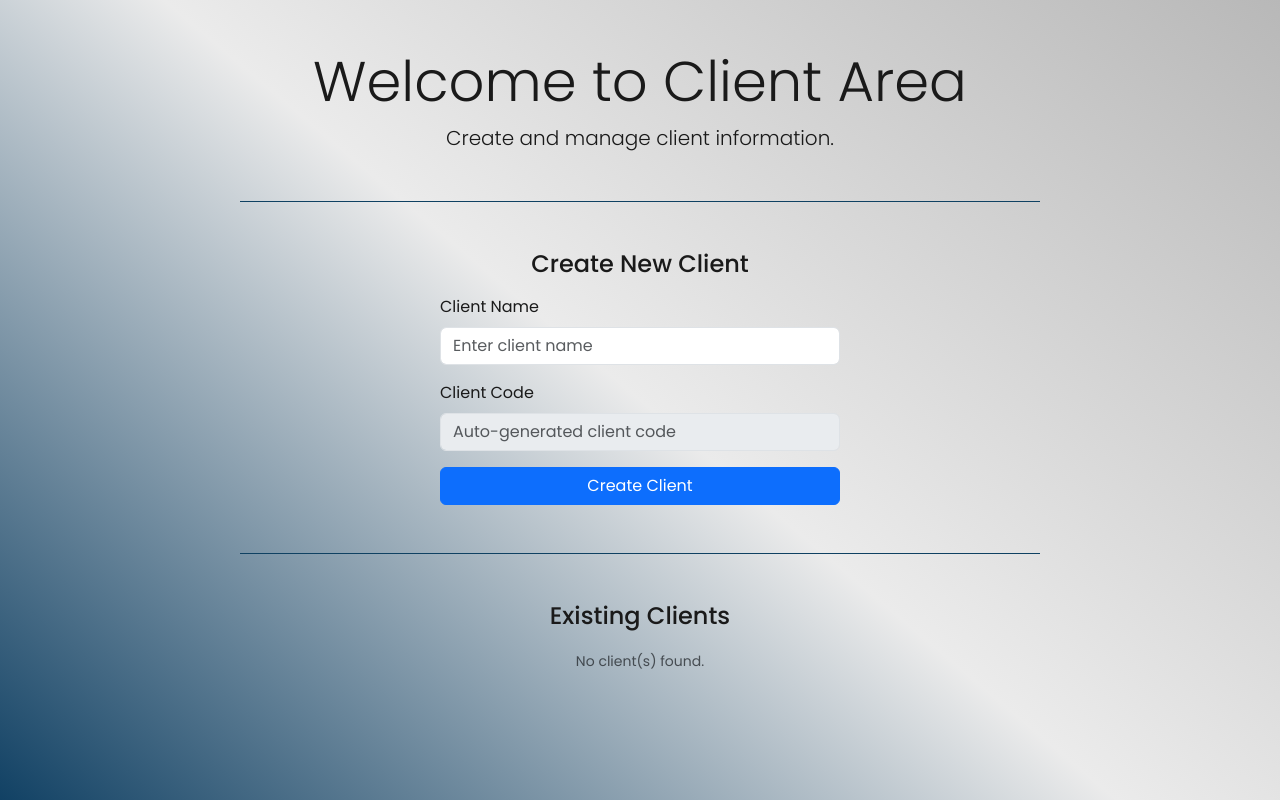
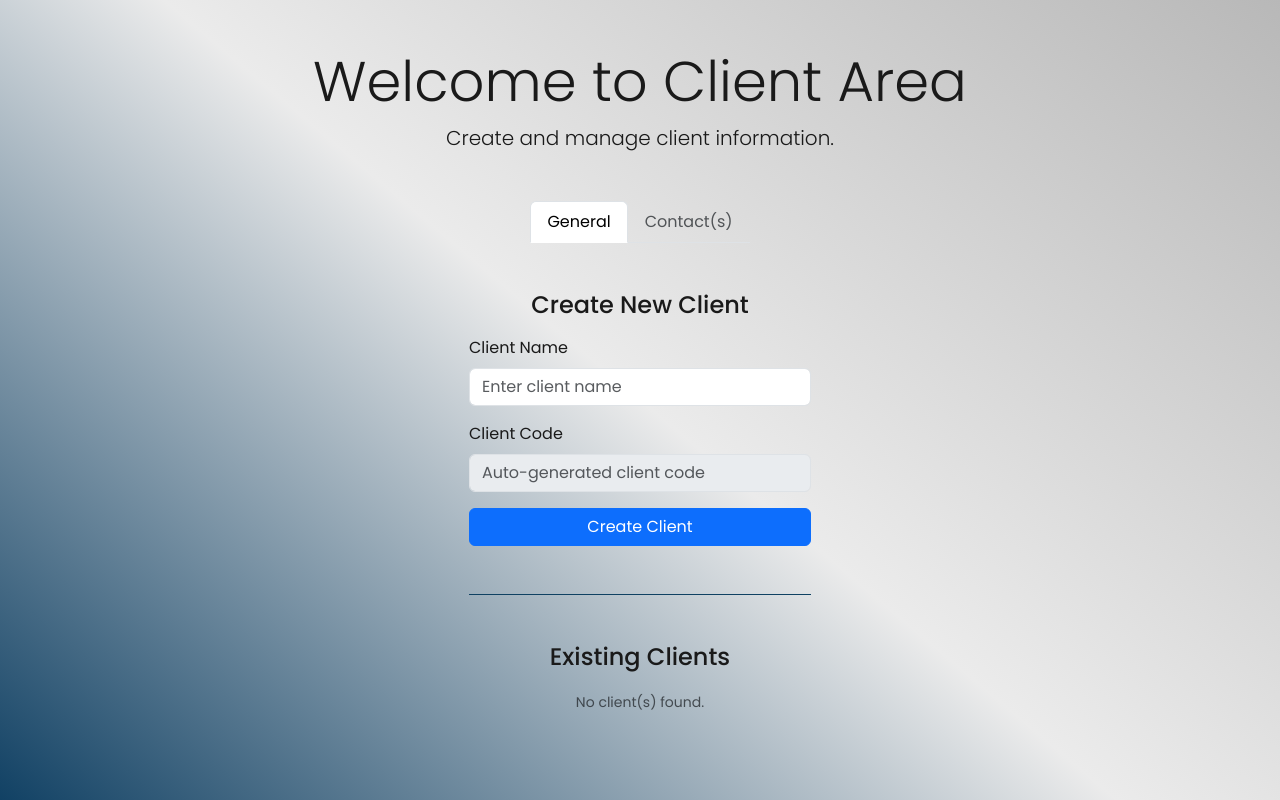
Before and after one commit to PS-ThePhantom/BC-Dev-Practical-Test, a Flask app: page /client in a window 1280 px wide. Run offline with Flask 3, Linux system fonts and the light colour scheme; data that the repository does not hold is empty; some libraries are stand-ins or nearby versions; some web fonts are replaced.

Commit message:
feat: client changes

```diff
--- a/app/static/js/client.js
+++ b/app/static/js/client.js
@@ -55,6 +55,7 @@ const updateClientTable = () => {
                         <td class="text-start">${client.name}</td>
                         <td class="text-start">${client.client_code}</td>
                         <td class="text-center">${client.no_of_contacts}</td>
+                        <td><button class="btn btn-secondary w-100" data-client-code="${client.client_code}" data-client-name="${client.name}">link</button></td>
                     </tr>
                 `);
             });
@@ -74,6 +75,20 @@ const updateClientTable = () => {
     });
 }
 
+const openContactsTab = (client) => {
+    const clientCode = client.data("client-code");
+    const clientName = client.data("client-name");
+    const contactsTab = new bootstrap.Tab($("#contacts-tab"));
+
+    $("#contact-head").text(`link contact(s) to ${clientName} (${clientCode})`)
+
+    contactsTab.show();
+}
+
 $(function() {
     updateClientTable();
+
+    $("#existing-clients-table").on("click", "button", function() {
+        openContactsTab($(this));
+    });
 });
--- a/app/templates/client.html
+++ b/app/templates/client.html
@@ -11,8 +11,17 @@
         <h1 class="display-4">Welcome to Client Area</h1>
         <p class="lead mb-0">Create and manage client information.</p>
 
-        <div class="section-divider my-5"></div>
+        <ul class="nav nav-tabs my-5 justify-content-center" id="client-tab" role="tablist">
+          <li class="nav-item" role="presentation">
+            <button class="nav-link active" id="general-tab" data-bs-toggle="tab" data-bs-target="#general" type="button" role="tab" aria-controls="general" aria-selected="true">General</button>
+          </li>
+          <li class="nav-item" role="presentation">
+            <button class="nav-link disabled" id="contacts-tab" data-bs-toggle="tab" data-bs-target="#contacts" type="button" role="tab" aria-controls="contacts" aria-selected="false">Contact(s)</button>
+          </li>
+        </ul>
 
+        <div class="tab-content" id="client-tab-content">
+            <div class="tab-pane fade show active" id="general" role="tabpanel" aria-labelledby="general-tab">
                 <h4 class="mb-3">Create New Client</h4>
                 <form id="client-form" class="w-100" style="max-width: 400px;">
                     <div class="mb-3 text-start">
@@ -48,6 +57,7 @@
                                     <th scope="col" class="text-start">Client Name</th>
                                     <th scope="col" class="text-start">Client Code</th>
                                     <th scope="col" class="text-center">No. of linked contacts</th>
+                                    <th scope="col" class="text-center">Link Contact(s)</th>
                                 </tr>
                             </thead>
                             <tbody>
@@ -56,6 +66,12 @@
                     </div>
                 </div>
             </div>
+
+            <div class="tab-pane fade " id="contacts" role="tabpanel" aria-labelledby="contacts-tab">
+                <h4 class="mb-3" id="contact-head"></h4>
+            </div>
+        </div>
+    </div>
 {% endblock %}
 
 {% block scripts %}
```
Lines whose indentation alone changed are shown as unchanged.
